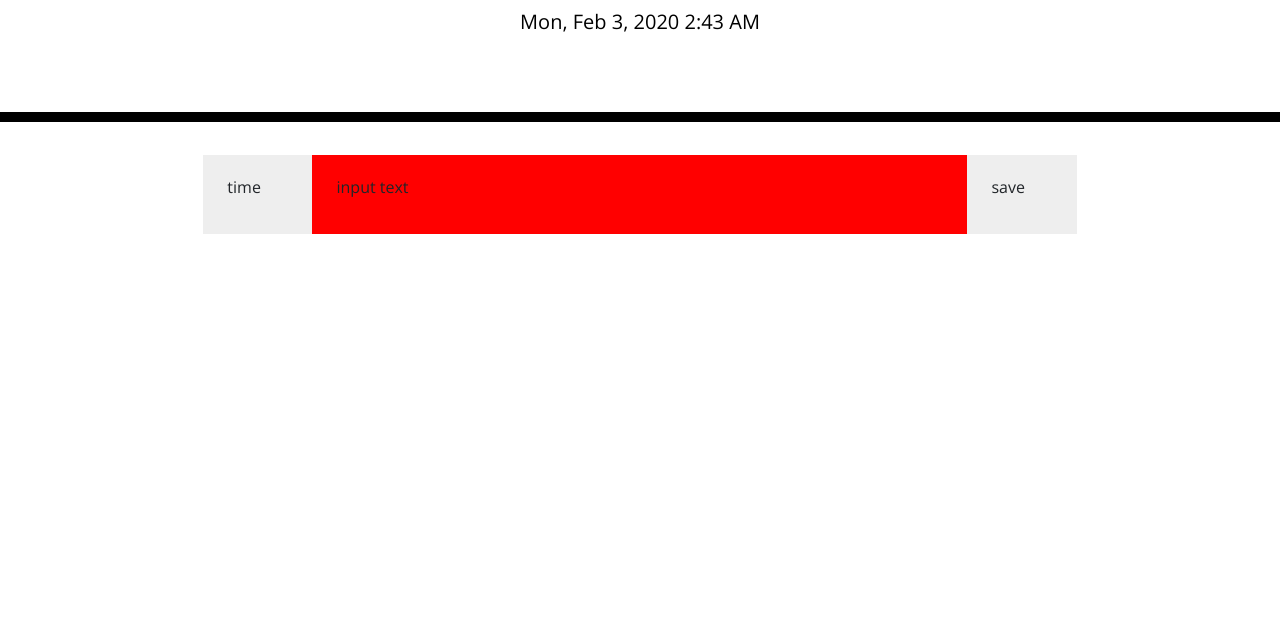
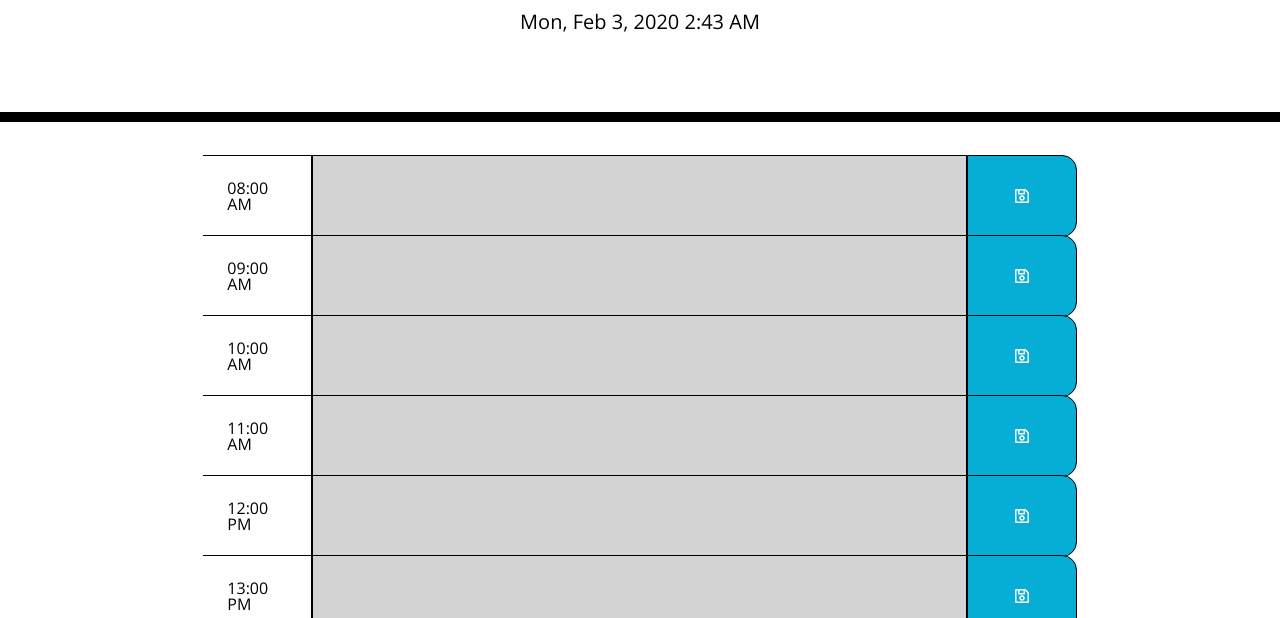
Before and after one commit to BrettSevy/homeworkplanner, a plain HTML site: page index.html in a window 1280 px wide. Shown: the part 182-800 px from the top of the page. Drawn offline with nearby package versions, Linux system fonts and the light colour scheme.

Commit message:
updated with rolling time and text blocks that change color, read me also updated

```diff
--- a/index.html
+++ b/index.html
@@ -20,16 +20,15 @@
         <p id="currentDay" class="lead"></p>
     </header>
 
-    <div class="row">
-        <!-- Timeblocks go here -->
+    <container id="containAll"></container>
+
+    <!-- <container class="row" id="container0 >
         <div class="col-2"></div>
-        <div class="w-25 p-4 col-1" style="background-color: #eee;">time</div>
-        <div class="w-50 p-4 col-6" style="background-color: red;">input text</div>
-        <div class="w-25 p-4 col-1" style="background-color: #eee;">save</div>
+        <div class="hour w-25 p-4 col-1" id="hour0"></div>
+        <textarea class="future w-50 p-4 col-6" id="text0"></textarea>
+        <button class="saveBtn w-25 p-4 col-1 far fa-save"></button>
         <div class="col-2"></div>
-
-
-    </div>
+    </container>-->
 
 
 
--- a/script.js
+++ b/script.js
@@ -1,39 +1,47 @@
 /*jshint esversion: 6 */
 
-// GIVEN I am using a daily planner to create a schedule
-// WHEN I open the planner
-// THEN the current day is displayed at the top of the calendar
-    // append day in moment.js in #currentDay header
 
+
+// header time
    { var day = moment().format("llll");
     $("#currentDay").append(day);
 
 }
 
-// WHEN I scroll down
-// THEN I am presented with timeblocks for standard business hours
-// need a container for each hour needed
+//view the timeblocks for that day
+var momentTime = moment().startOf("day").add(7, "hour");
+var hour = moment().format("H");
 
-    // var num1 = 10;
-    // var num2 = 20;
-    // var num3 = 30;
+for(var i = 8; i<20; i++)
 
-    // $(`
-    // <section><span>${num1}</span></section>
-    // <section><span>${num2}</span></section>
-    // <section><span>${num3}</span></section>
-    // `).appendTo(".container");
+{
+    var timeSlot = momentTime.add(1, "hour").format("HH:mm A");
+    var currentState;
 
+    // timeblock is color coded to indicate whether it is in the past, present, or future
+        if(hour == i) {
+            currentState = 'present';
+        } else if (hour > i) {
+            currentState = 'future';
+        } else if (hour < i) {
+            currentState = 'past';
+        }
 
-// WHEN I view the timeblocks for that day
-// THEN each timeblock is color coded to indicate whether it is in the past, present, or future
-    // for loop the time blocks so they color out as the time runs
+        var newStuff =
+        `<container class="row" >
+            <div class="col-2"></div>
+            <div class="hour w-25 p-4 col-1" id=time>${timeSlot}</div>
+            <textarea class="w-50 p-4 col-6 ${currentState}"></textarea>
+            <button class="saveBtn w-25 p-4 col-1 far fa-save"></button>
+            <div class="col-2">
+            </div>
+        </container>`
+        ;
 
-// WHEN I click into a timeblock
-// THEN I can enter an event
-    // input text area in the time block onclick
+        $("#containAll").append(newStuff);
+    }
 
-// WHEN I click the save button for that timeblock
-// THEN the text for that event is saved in local storage
-// WHEN I refresh the page
-// THEN the saved events persist
+    // WHEN I click the save button for that timeblock
+    // THEN the text for that event is saved in local storage
+    // WHEN I refresh the page
+    // THEN the saved events persist
--- a/style.css
+++ b/style.css
@@ -33,32 +33,38 @@ body {
   .row {
     white-space: pre-wrap;
     height: 80px;
-    border-top: 1px solid white;;
+    border-top: 1px solid white;
   }
 
   .hour {
     background-color: #ffffff;
     color: #000000;
-    border-top: 1px dashed #000000;
+    border-top: 1px solid #000000;
+    border-right: 1px solid #000000;
   }
 
   .past {
     background-color: #d3d3d3;
     color: white;
+    border: 1px solid #000000;
+
   }
 
   .present {
     background-color: #ff6961;
     color: white;
+    border: 1px solid #000000;
+
   }
 
   .future {
     background-color: #77dd77;
     color: white;
+    border: 1px solid #000000;
   }
 
   .saveBtn {
-    border-left: 1px solid black;
+    border: 1px solid black;
     border-top-right-radius: 15px;
     border-bottom-right-radius: 15px;
     background-color: #06AED5;
```
Also changed, not shown: 1 other file.
